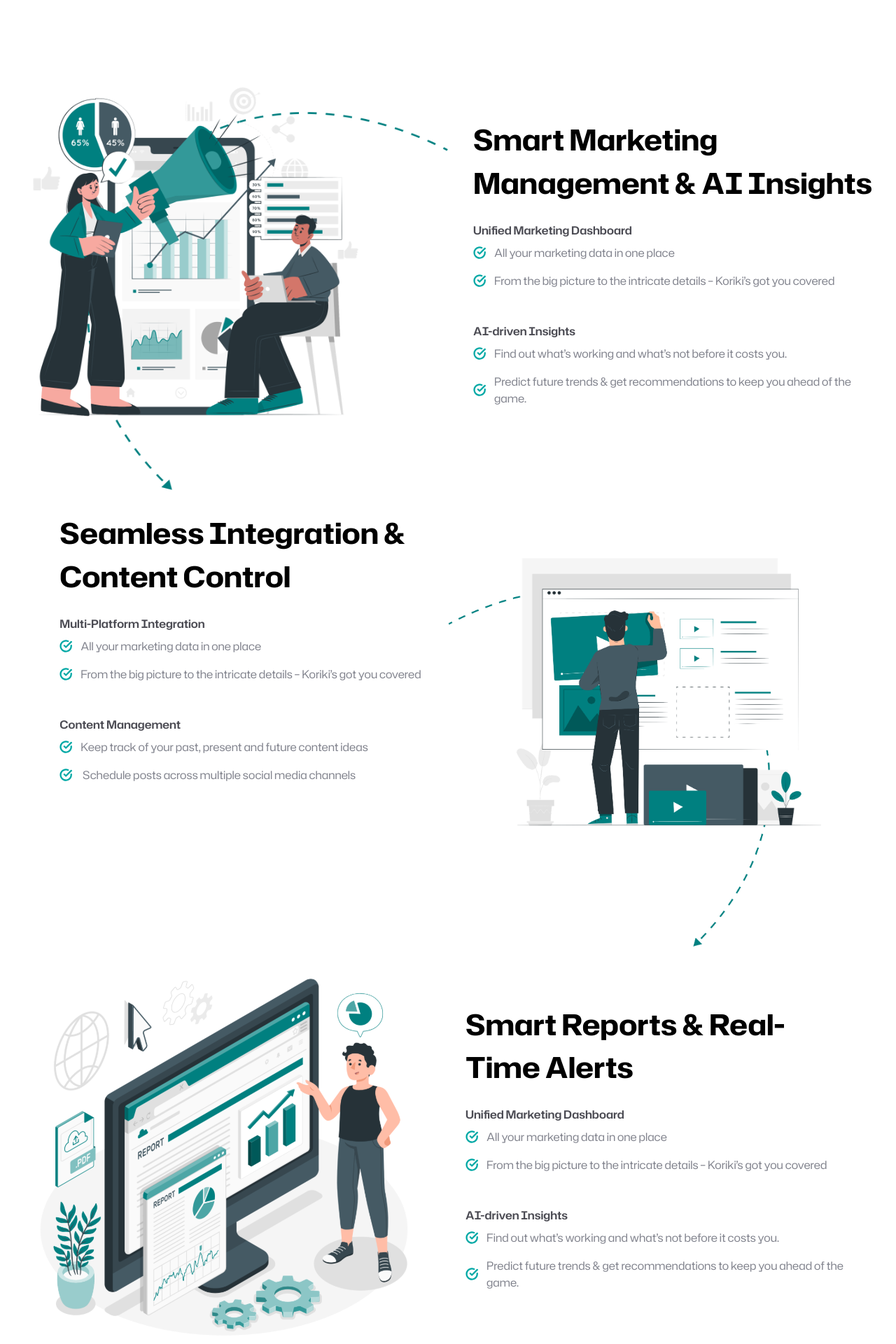
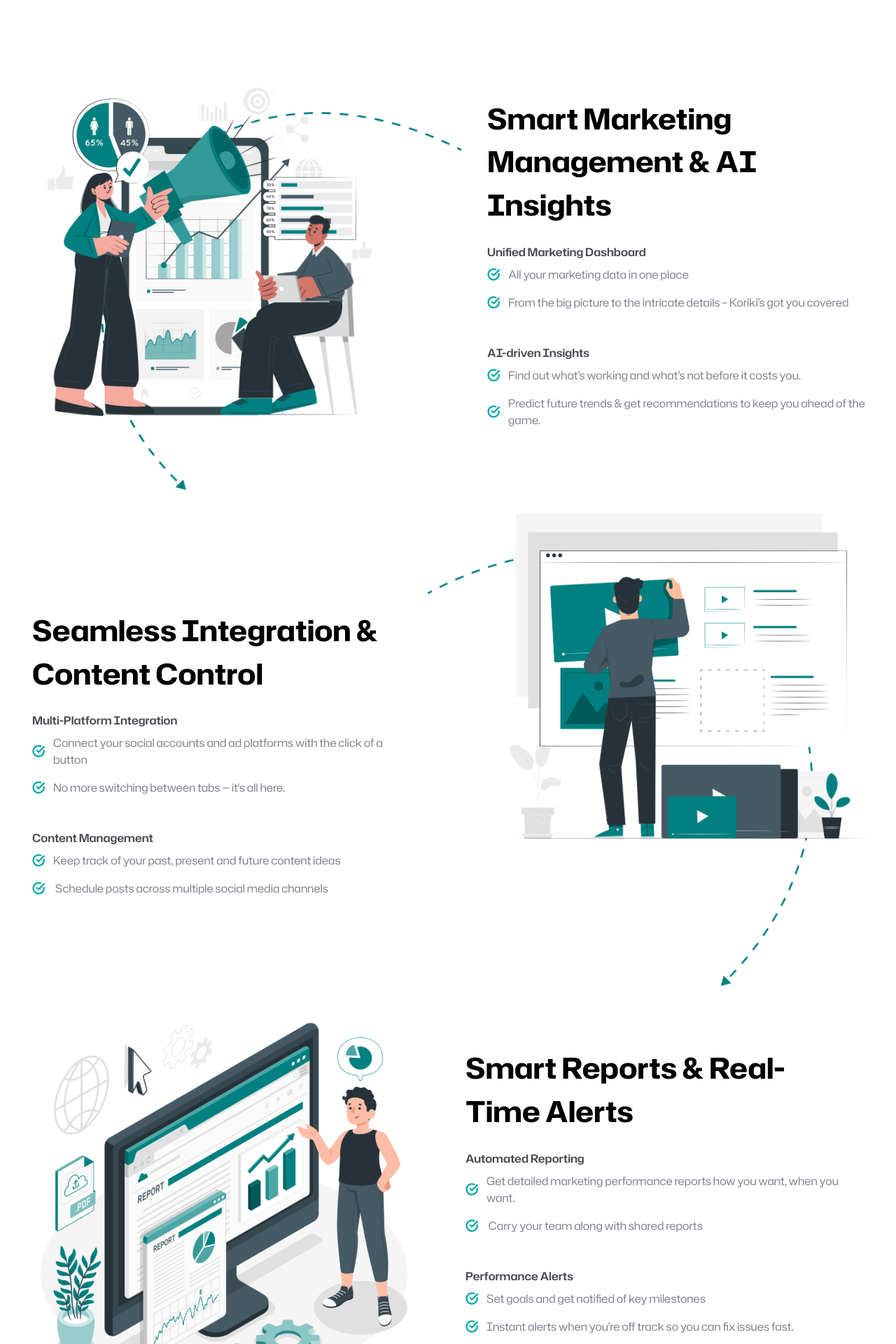
Before and after one commit to koriki-analytics/home, a Nuxt app: page / in a window 1280 px wide. Shown: the part 1980-3900 px from the top of the page at 70% size. Built offline with nearby package versions, Linux system fonts and the light colour scheme.

Commit message:
changes made

```diff
--- a/components/Modal/Modal.vue
+++ b/components/Modal/Modal.vue
@@ -6,16 +6,16 @@
         <div class="flex justify-between gap-3 mb-[27px]">
           <div class="rounded-[15px] border-1 border-cod w-1/2 pl-2 ">
             <p>First Name</p>
-            <input placeholder="John">
+            <input class="focus:outline-0 w-full py-1" placeholder="John">
           </div>
           <div class="rounded-[15px] border-1 border-cod w-1/2 pl-2">
           <p>Last Name</p>
-          <input placeholder="Smith">
+          <input class="w-full focus:outline-0 py-1" placeholder="Smith">
           </div>
         </div>
         <div class="rounded-[15px] border-1 border-cod w-full pl-2 ">
           <p>Email Address</p>
-          <input placeholder="example@gmail.com">
+          <input class="focus:outline-0 w-full py-1" placeholder="example@gmail.com">
         </div>
         <button class="bg-primary w-full h-15 rounded-[15px] mt-[34px] text-btn">Join the waitlist</button>
       </form>
--- a/components/SectionFour/SectionFour.vue
+++ b/components/SectionFour/SectionFour.vue
@@ -1,14 +1,12 @@
 <template>
   <section class="bg-[url(../../assets/image.jpg)] bg-center flex-col-reveserse flex flex-row-reverse bg-cover font-hubot">
-    <div class="bg-primary text-btn w-9/10 py-6 rounded-tl-[112px] md:rounded-tl-[432px] md:py-31 lg:gap-11 gap-3
-    items-end flex flex-col px-8 xl:pr-48 border-[3px] border-web border-dashed border-r-0">
+    <div class="bg-primary text-btn w-9/10 py-6 rounded-tl-[112px] md:rounded-tl-[432px] md:py-28 lg:gap-11 gap-3
+    items-end flex flex-col px-8 pl-25 xl:pr-48 border-[3px] border-web border-dashed border-r-0">
       <h1 class="text-mid md:text-[38px]
       lg:text-heading 2xl:text-dashboard md:text-right">Be the First to Experience Koriki!</h1>
       <p class="text-pmobile text-right md:text-wedosubm lg:max-w-[687px] 2xl:text-mp 2xl:max-w-[980px]">Join the waitlist and get early access to the ultimate marketing intelligence platform. Stay ahead with AI-driven insights, automated reports, and seamless content management—all in one place</p>
-      <div class="bg-white flex w-[300px] h-[48px] py-2 border-0.73 border-[#82848E] rounded-[11px] lg:w-[613px] md:h-[66px] 2xl:w-[800px] md:pr-1">
-      <input class="pl-1 text-[#82848E] md:flex-2  md:pl-4" placeholder="example@gmail.com">
-      <button class="bg-primary text-btn w-[137px] h-[34px] rounded-[13px] md:h-[51px] lg:flex-1">Join the waitlist</button>
-    </div>
+      <button class="bg-btn text-primary w-[137px] h-[34px] md:h-[54px] md:w-1/2 rounded-[13px]">Join the waitlist</button>
+
     </div>
   </Section>
 </template>
--- a/components/SectionSix/SectionSix.vue
+++ b/components/SectionSix/SectionSix.vue
@@ -1,6 +1,6 @@
 <template>
   <section class="lg:mt-39 lg:bg-[url(../../assets/image.jpg)]  bg-center bg-no-repeat mt-27 font-hubot">
-    <div class="bg-darkprimary px-4 pt-10 border-[0.78px] border-primary gap-5 flex flex-col border-[0.78] border-dashed border-weborange border-l-0 lg:w-4/5 lg:rounded-tr-[432px] lg:pr-[276px] 2xl:pr-100 lg:pl-50 " >
+    <div class="bg-darkprimary px-4 pt-10 border-[0.78px] border-primary gap-5 flex flex-col md:border-[3px] border-dashed border-weborange border-l-0 lg:w-4/5 lg:rounded-tr-[432px] lg:pr-[276px] 2xl:pr-100 lg:pl-50 " >
       <h1 class="text-mid text-white text-center mb-5 font-bold lg:text-[52px] ">Frequently Asked Questions</h1>
       <div class="bg-white rounded-[4px] shadow-md border-[0.78px] border-primary pl-[19px] pr-[21px] py-6">
         <button @click="handleToggle" class="flex items-center justify-between w-full"><h6 class="text-smallest font-medium text-left">What does koriki do?</h6> <img v-if="!toggle" class="size-10 " src="../../assets/pretoggle.svg"> <img v-if="toggle" class="size-10 " src="../../assets/toggle.svg"></button>
@@ -15,7 +15,7 @@
         <p v-if="togglet" class=" text-textsm text-[13px]">Koriki aggregates data from all your marketing channels and simplifies the analytics, reporting and content management. Koriki is not just about creating content and scheduling posts, it’s about deriving insights from those posts and using those insights to fuel your growth.</p>
       </div>
       <div class="bg-white rounded-[4px] shadow-md border-[0.78px] border-primary pl-[19px] pr-[21px] py-6">
-        <button @click="handleLToggle" class="flex items-center justify-between w-full"><h6 class="text-smallest font-medium text-left">Where do I sign up?</h6> <img v-if="!togglet" class="size-10 " src="../../assets/pretoggle.svg"> <img v-if="togglel" class="size-10" src="../../assets/toggle.svg"></button>
+        <button @click="handleLToggle" class="flex items-center justify-between w-full"><h6 class="text-smallest font-medium text-left">Where do I sign up?</h6> <img v-if="!togglel" class="size-10 " src="../../assets/pretoggle.svg"> <img v-if="togglel" class="size-10" src="../../assets/toggle.svg"></button>
         <p v-if="togglel" class=" text-textsm text-[13px]">Koriki aggregates data from all your marketing channels and simplifies the analytics, reporting and content management. Koriki is not just about creating content and scheduling posts, it’s about deriving insights from those posts and using those insights to fuel your growth.</p>
       </div>
       <span class="text-[12px] text-[22px] font-semibold text-white my-9 text-center">Got more questions? <span class="font-normal">Reach out to us at <a class="text-link underline" > hello@koriki.io</a></span></span>
--- a/components/SectionThree/SectionThree.vue
+++ b/components/SectionThree/SectionThree.vue
@@ -6,9 +6,9 @@
         <h1 class="text-p md:text-wedo font-bold">What We Do</h1>
       </div>
       <!-- first -->
-    <div class="flex flex-col lg:flex-row lg:justify-center lg:mt-38 gap-5">
-      <img class="min-w-1/2 max-w-1/2" src="../../assets/Feature.png">
-      <div class="flex items-center flex-col px-4 lg:justify-center lg:flex-1">
+      <div class="flex flex-col lg:flex-row lg:justify-center lg:mt-38 gap-5 items-center">
+        <img class="min-w-1/2 lg:max-w-1/2" src="../../assets/Feature.png">
+        <div class="flex items-center flex-col px-4 lg:justify-center lg:flex-1 max-w-[580px]">
         <h1 class="text-wedosubm md:text-wedosub font-bold">Smart Marketing Management & AI Insights</h1>
         <div class="flex flex-col items-start w-full my-6">
           <h6 class="text-[#4B4B53] font-semibold text-[16px] text-left w-1/1">Unified Marketing Dashboard</h6>
@@ -39,20 +39,21 @@
         </div>
       </div>
       <!-- second -->
-    <div class="flex flex-col lg:flex-row-reverse lg:justify-center w-[full]">
-      <img class="min-w-1/2 max-w-[full] lg:h-[650px]" src="../../assets/Group2.png">
-      <div class="flex items-start flex-col px-4 lg:justify-start lg:flex-1 lg:pt-0 max-w-[580px] ">
+      <div class="flex flex-col lg:flex-row-reverse lg:justify-center items-center">
+        <img class="min-w-1/2 lg:max-w-1/2 w-full" src="../../assets/Group2.png">
+        <div class="flex items-start md:items-center flex-col px-4 lg:justify-start lg:flex-1 lg:pt-0 max-w-[580px] ">
         <h1 class="text-wedosubm md:text-wedosub font-bold">Seamless Integration & Content Control</h1>
         <div class="flex flex-col items-start w-full my-6">
           <h6 class="text-[#4B4B53] font-semibold text-[16px] text-left w-1/1">Multi-Platform Integration</h6>
           <ul>
             <li class="mb-4 mt-2"><div class="flex gap-3">
               <img src="../../assets/Group.svg">
-            <p class="text-[16px] text-[#82848E]">All your marketing data in one place</p>
+              <p class="text-[16px] text-[#82848E]">Connect your social accounts and ad platforms with the click of a button
+              </p>
             </div></li>
             <li><div class="flex gap-3">
               <img src="../../assets/Group.svg">
-            <p class="text-[16px] text-[#82848E]">From the big picture to the intricate details – Koriki’s got you covered</p>
+              <p class="text-[16px] text-[#82848E]">No more switching between tabs — it's all here.</p>
             </div></li>
           </ul>
         </div>
@@ -74,31 +75,32 @@
         <!-- third -->
       <div class="flex flex-col lg:flex-row lg:justify-center gap-15">
       <img class="" src="../../assets/Group3.svg">
-      <div class="flex items-center flex-col px-4 lg:justify-center max-w-[580px] lg:flex-1">
+      <div class="flex items-start lg:items-center flex-col px-4 lg:justify-center max-w-[580px] lg:flex-1">
       <h1 class="text-wedosubm md:text-wedosub font-bold">Smart Reports & Real-Time Alerts</h1>
       <div class="flex flex-col items-start w-full my-6">
-        <h6 class="text-[#4B4B53] font-semibold text-[16px] text-left w-1/1">Unified Marketing Dashboard</h6>
+        <h6 class="text-[#4B4B53] font-semibold text-[16px] text-left w-1/1">Automated Reporting</h6>
         <ul>
           <li class="mb-4 mt-2"><div class="flex gap-3">
             <img src="../../assets/Group.svg">
-            <p class="text-[16px] text-[#82848E]">All your marketing data in one place</p>
+            <p class="text-[16px] text-[#82848E]">Get detailed marketing performance reports how you want, when you want.
+            </p>
           </div></li>
           <li><div class="flex gap-3">
             <img src="../../assets/Group.svg">
-            <p class="text-[16px] text-[#82848E]">From the big picture to the intricate details – Koriki’s got you covered</p>
+            <p class="text-[16px] text-[#82848E]"> Carry your team along with shared reports</p>
           </div></li>
         </ul>
       </div>
       <div class="flex flex-col items-start w-full my-6">
-        <h6 class="text-[#4B4B53] font-semibold text-[16px] text-left w-1/1">AI-driven Insights</h6>
+        <h6 class="text-[#4B4B53] font-semibold text-[16px] text-left w-1/1">Performance Alerts</h6>
         <ul >
           <li class="mb-4 mt-2"><div class="flex gap-3">
             <img src="../../assets/Group.svg">
-            <p class="text-[16px] text-[#82848E]">Find out what’s working and what’s not before it costs you.</p>
+            <p class="text-[16px] text-[#82848E]">Set goals and get notified of key milestones</p>
           </div></li>
           <li><div class="flex gap-3">
             <img src="../../assets/Group.svg">
-            <p class="text-[16px] text-[#82848E]">Predict future trends & get recommendations to keep you ahead of the game.</p>
+            <p class="text-[16px] text-[#82848E]">Instant alerts when you’re off track so you can fix issues fast. </p>
           </div></li>
         </ul>
       </div>
```
Also changed, not shown: assets/Group2.png, assets/creators.svg (deleted). Lines whose indentation alone changed are shown as unchanged.
